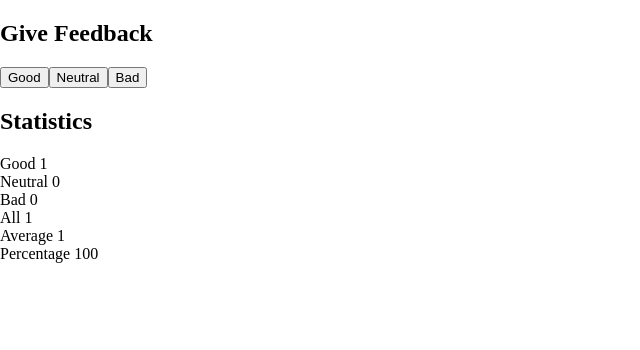
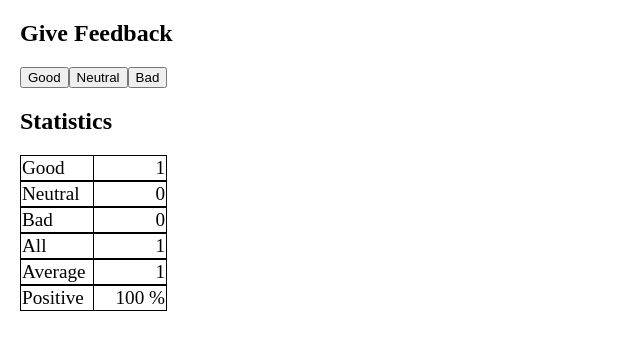
Before and after one commit to xarrijorge/fullstackopen, a React (Create React App) app in the folder part1/unicafe/: page / in a window 1280 px wide. Both pictures are taken after a click on the button "Good". Shown: the top 350 px of the page, without its empty margins (0-640 px from the left). Built offline with nearby package versions, Linux system fonts and the light colour scheme.

Commit message:
Moved stats to table and fixed errors

```diff
--- a/part1/unicafe/src/index.css
+++ b/part1/unicafe/src/index.css
@@ -1,5 +1,5 @@
 body {
-  margin: 0;
+  margin: 20px;
   font-family: serif;
   -webkit-font-smoothing: antialiased;
   -moz-osx-font-smoothing: grayscale;
@@ -9,10 +9,20 @@ code {
   font-family: source-code-pro, Menlo, Monaco, Consolas, 'Courier New',
     monospace;
 }
-ul {
-  padding: 0;
-  margin: 0;
+table {
+  border-collapse: collapse;
+  font-size: 1.2rem;
 }
-li {
-  list-style-type: none;
+
+table,
+th,
+td {
+  border: 1px solid black;
 }
+
+td {
+  width: 70px;
+}
+td:nth-child(2) {
+  text-align: right;
+}
--- a/part1/unicafe/src/index.js
+++ b/part1/unicafe/src/index.js
@@ -2,13 +2,16 @@ import React, { Fragment, useState } from 'react';
 import ReactDOM from 'react-dom';
 import './index.css';
 
-const Statistic = ({ text, value }) => {
+const Statistic = ({ text, value, key }) => {
   return (
-    <ul>
-      <li>
-        {text} <span>{value}</span>
-      </li>
-    </ul>
+    <table>
+      <tbody>
+        <tr>
+          <td>{text}</td>
+          <td>{value}</td>
+        </tr>
+      </tbody>
+    </table>
   );
 };
 
@@ -23,7 +26,7 @@ const App = () => {
   const [stats, setStats] = useState([]);
   const all = stats.length;
   const avg = (good * 1 + bad * -1) / all || 0;
-  const perc = (good * 100) / all || 0;
+  const perc = `${(good * 100) / all || 0} %`;
 
   const setToGood = () => {
     setStats(stats.concat('G'));
@@ -45,13 +48,20 @@ const App = () => {
       <Button text="Neutral" handleClick={() => setToNeutral()} />
       <Button text="Bad" handleClick={() => setToBad()} />
       <h2>Statistics</h2>
-      <Statistic text="Good" value={good} />
-      <Statistic text="Neutral" value={neutral} />
-      <Statistic text="Bad" value={bad} />
-      <Statistic text="All" value={all} />
-      <Statistic text="Average" value={avg} />
-      <Statistic text="Percentage" value={perc} />
+      {stats.length > 0 ? (
+        <>
+          <Statistic text="Good" value={good} />
+          <Statistic text="Neutral" value={neutral} />
+          <Statistic text="Bad" value={bad} />
+          <Statistic text="All" value={all} />
+          <Statistic text="Average" value={avg} />
+          <Statistic text="Positive" value={perc} />
+        </>
+      ) : (
+        'No feedback given'
+      )}
     </Fragment>
   );
 };
 ReactDOM.render(<App />, document.getElementById('root'));
+ReactDOM.render(<App />, document.getElementById('root'));
```
